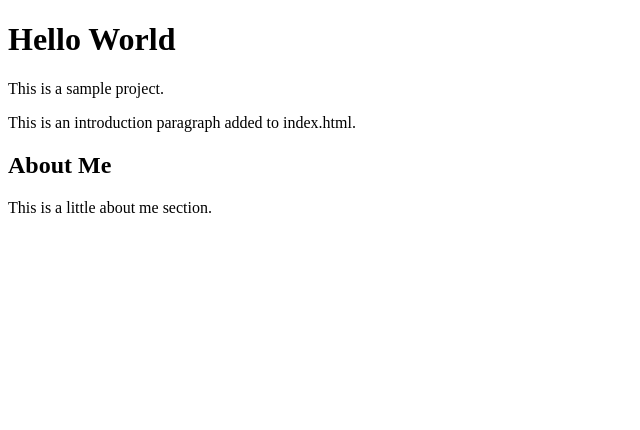
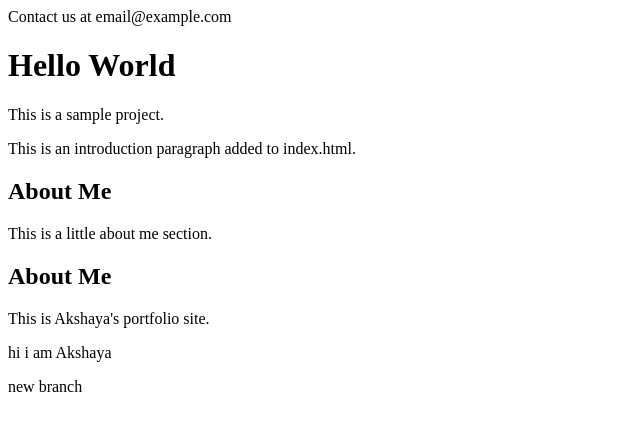
Before and after one commit to Akshaya7845/github-practice, a plain HTML site: page index.html in a window 1280 px wide. Shown: the whole page, without its empty margins (0-640 px from the left). Drawn offline with Linux system fonts and the light colour scheme.

Commit message:
new branch added

```diff
--- a/index.html
+++ b/index.html
@@ -5,12 +5,19 @@
   <title>My Project</title>
 </head>
 <body>
+  <footer>Contact us at email@example.com</footer>
   <h1>Hello World</h1>
   <p>This is a sample project.</p>
   <p>This is an introduction paragraph added to index.html.</p>
   <section>
     <h2>About Me</h2>
     <p>This is a little about me section.</p>
+    <section id="about">
+  <h2>About Me</h2>
+  <p>This is Akshaya's portfolio site.</p>
+  <p> hi i am Akshaya</p>
+  <p>new branch</p>
+</section>
   </section>
 </body>
 </html>
```
